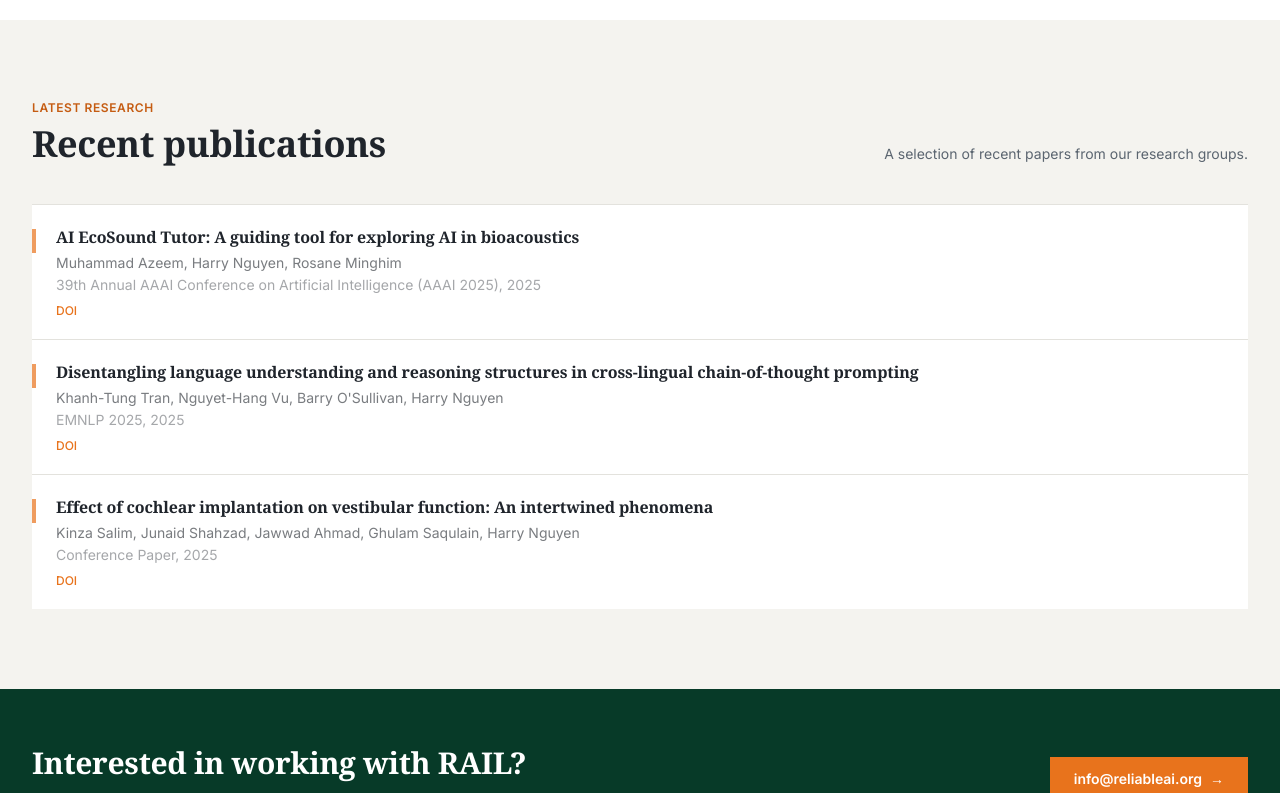
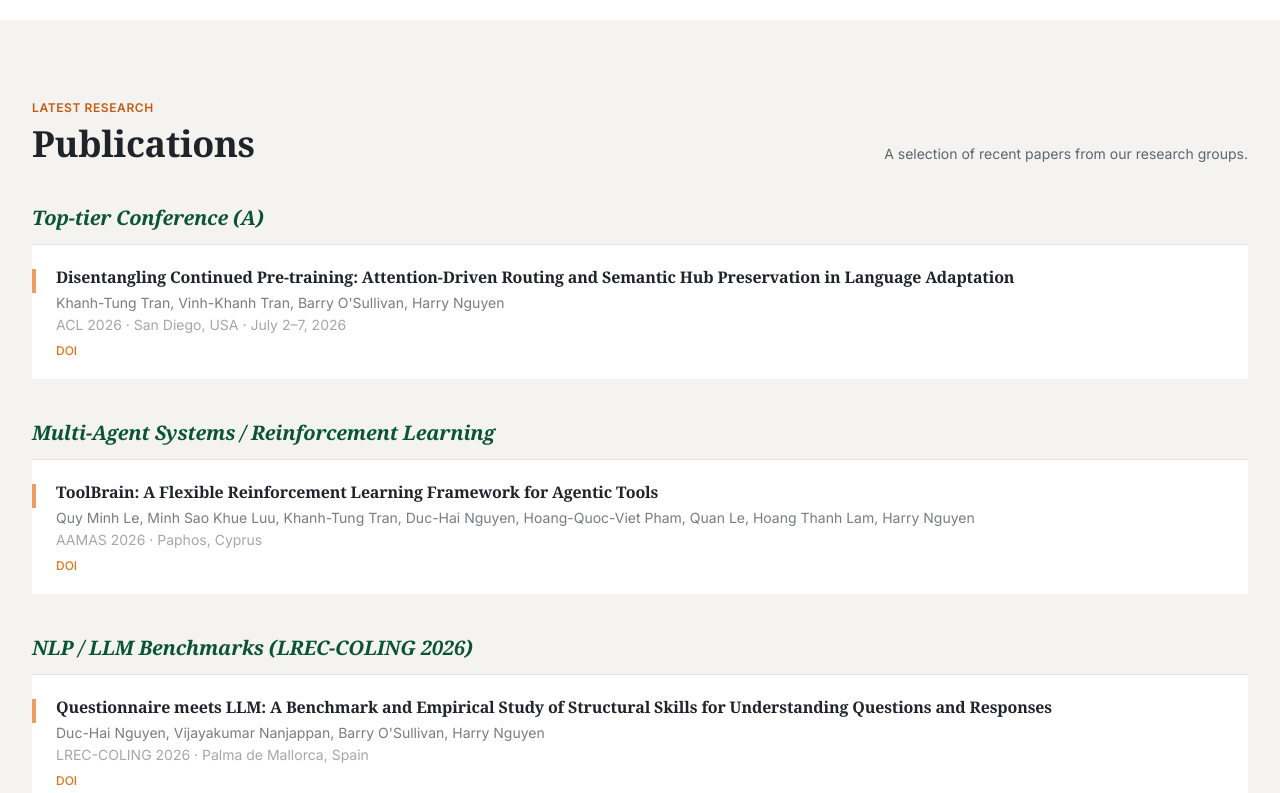
Before and after one commit to ReML-AI/RAIL-website, a Next.js app: page / in a window 1280 px wide. Shown: the part 5900-6693 px from the top of the page. Built offline with nearby package versions, Linux system fonts and the light colour scheme.

Commit message:
Replace publications with 2026 category-grouped list

```diff
--- a/src/app/(public)/page.tsx
+++ b/src/app/(public)/page.tsx
@@ -93,9 +93,15 @@ const quickLinks: {
 
 export default function HomePage() {
   const researchAreas = [...allResearchAreas].sort((a, b) => a.order - b.order);
-  const publications = [...allPublications]
-    .sort((a, b) => b.year - a.year)
-    .slice(0, 4);
+  const publications = allPublications;
+  const publicationsByCategory = publications.reduce<
+    { category: string; items: typeof publications }[]
+  >((acc, pub) => {
+    const existing = acc.find((g) => g.category === pub.category);
+    if (existing) existing.items.push(pub);
+    else acc.push({ category: pub.category, items: [pub] });
+    return acc;
+  }, []);
   const projects = allProjects;
   const featuredProject = projects[0];
 
@@ -332,7 +338,7 @@ export default function HomePage() {
                     Latest research
                   </p>
                   <h2 className="mt-2 font-serif text-3xl font-semibold text-dark md:text-4xl">
-                    Recent publications
+                    Publications
                   </h2>
                 </div>
                 <p className="max-w-md text-sm text-muted">
@@ -342,9 +348,18 @@ export default function HomePage() {
             </ScrollReveal>
 
             <ScrollReveal delay={100}>
-              <div className="border-t border-border bg-white">
-                {publications.map((pub) => (
-                  <PublicationEntry key={pub.id} publication={pub} />
+              <div className="flex flex-col gap-10">
+                {publicationsByCategory.map((group) => (
+                  <div key={group.category}>
+                    <h3 className="mb-3 font-serif text-lg font-semibold italic text-primary-green-dark md:text-xl">
+                      {group.category}
+                    </h3>
+                    <div className="border-t border-border bg-white">
+                      {group.items.map((pub) => (
+                        <PublicationEntry key={pub.id} publication={pub} />
+                      ))}
+                    </div>
+                  </div>
                 ))}
               </div>
             </ScrollReveal>
--- a/src/components/public/PublicationEntry.tsx
+++ b/src/components/public/PublicationEntry.tsx
@@ -14,7 +14,7 @@ export default function PublicationEntry({ publication }: { publication: Publica
         <span className="pointer-events-none absolute left-4 top-6 h-6 w-1 bg-primary-orange/70 transition-all duration-300 group-hover:h-[calc(100%-2rem)] group-hover:bg-primary-orange" aria-hidden="true" />
         <h3 className="font-semibold text-dark group-hover:text-primary-green transition-colors duration-300">{publication.title}</h3>
         <p className="mt-1 text-sm text-dark/60">{publication.authors}</p>
-        <p className="mt-0.5 text-sm text-dark/40">{publication.venue}, {publication.year}</p>
+        <p className="mt-0.5 text-sm text-dark/40">{publication.venue}</p>
         <div className="mt-2 flex flex-wrap gap-3">
           {publication.doi_url && (
             <a href={publication.doi_url} target="_blank" rel="noopener noreferrer" className="text-xs font-medium text-primary-orange hover:underline">DOI</a>
--- a/src/data/publications.ts
+++ b/src/data/publications.ts
@@ -1,48 +1,84 @@
 import type { Publication } from "@/lib/types";
 
-// To add a publication, prepend a new entry. Most recent first.
-// `created_at` is an ISO date used only for stable keys/sort tiebreaks.
+// Publications grouped by `category`. Categories render in the order they first appear.
 export const publications: Publication[] = [
   {
-    id: "aaai-2025-ecosound-tutor",
-    title: "AI EcoSound Tutor: A guiding tool for exploring AI in bioacoustics",
-    authors: "Muhammad Azeem, Harry Nguyen, Rosane Minghim",
-    year: 2025,
-    venue: "39th Annual AAAI Conference on Artificial Intelligence (AAAI 2025)",
-    doi_url: "https://hdl.handle.net/10468/18354",
+    id: "acl-2026-disentangling-continued-pretraining",
+    category: "Top-tier Conference (A)",
+    title:
+      "Disentangling Continued Pre-training: Attention-Driven Routing and Semantic Hub Preservation in Language Adaptation",
+    authors: "Khanh-Tung Tran, Vinh-Khanh Tran, Barry O'Sullivan, Harry Nguyen",
+    year: 2026,
+    venue: "ACL 2026 · San Diego, USA · July 2–7, 2026",
+    location: "San Diego, USA",
+    doi_url: "https://aclweb.org/",
     pdf_url: null,
     bibtex: null,
-    abstract:
-      "The tool addresses barriers to AI adoption in bioacoustics by offering a code-free, interactive platform. Users can construct and explore a complete AI pipeline for audio data analysis starting from raw recordings. Capabilities include feature extraction (MFCC, OpenL3), dimensionality reduction (PCA, t-SNE, UMAP), clustering (K-Means, GMM, HDBSCAN), interactive 2D visualization, and machine learning model training.",
-    created_at: "2025-01-01T00:00:00.000Z",
+    abstract: null,
+    created_at: "2026-07-02T00:00:00.000Z",
   },
   {
-    id: "emnlp-2025-cross-lingual-cot",
+    id: "aamas-2026-toolbrain",
+    category: "Multi-Agent Systems / Reinforcement Learning",
     title:
-      "Disentangling language understanding and reasoning structures in cross-lingual chain-of-thought prompting",
-    authors: "Khanh-Tung Tran, Nguyet-Hang Vu, Barry O'Sullivan, Harry Nguyen",
-    year: 2025,
-    venue: "EMNLP 2025",
-    doi_url: "https://doi.org/10.18653/v1/2025.findings-emnlp.652",
+      "ToolBrain: A Flexible Reinforcement Learning Framework for Agentic Tools",
+    authors:
+      "Quy Minh Le, Minh Sao Khue Luu, Khanh-Tung Tran, Duc-Hai Nguyen, Hoang-Quoc-Viet Pham, Quan Le, Hoang Thanh Lam, Harry Nguyen",
+    year: 2026,
+    venue: "AAMAS 2026 · Paphos, Cyprus",
+    location: "Paphos, Cyprus",
+    doi_url: "https://aamas2026.org",
     pdf_url: null,
     bibtex: null,
-    abstract:
-      "This work investigates whether cross-lingual chain-of-thought prompting benefits LLMs through reasoning structures intrinsic to each language, or are simply a consequence of improved comprehension through cross-linguistic exposure. Using neuron intervention techniques, the authors found performance gaps of up to 27.4% across languages, revealing that these neurons are essential for reasoning in their respective languages but have minimal effect on reasoning in other languages.",
-    created_at: "2025-01-01T00:00:00.000Z",
+    abstract: null,
+    created_at: "2026-01-01T00:00:00.000Z",
   },
   {
-    id: "cochlear-vestibular-2025",
+    id: "lrec-coling-2026-questionnaire-llm",
+    category: "NLP / LLM Benchmarks (LREC-COLING 2026)",
     title:
-      "Effect of cochlear implantation on vestibular function: An intertwined phenomena",
+      "Questionnaire meets LLM: A Benchmark and Empirical Study of Structural Skills for Understanding Questions and Responses",
     authors:
-      "Kinza Salim, Junaid Shahzad, Jawwad Ahmad, Ghulam Saqulain, Harry Nguyen",
-    year: 2025,
-    venue: "Conference Paper",
-    doi_url: "https://hdl.handle.net/10468/18356",
+      "Duc-Hai Nguyen, Vijayakumar Nanjappan, Barry O'Sullivan, Harry Nguyen",
+    year: 2026,
+    venue: "LREC-COLING 2026 · Palma de Mallorca, Spain",
+    location: "Palma de Mallorca, Spain",
+    doi_url: "https://lrec-coling-2026.org",
     pdf_url: null,
     bibtex: null,
-    abstract:
-      "The study investigates vestibular dysfunction following cochlear implantation using caloric testing across 70 patients. Findings revealed an 8.57% incidence of disturbed vestibular function post-implantation. The authors recommend careful surgical technique and suggest generative AI applications for rehabilitation procedures.",
-    created_at: "2025-01-01T00:00:00.000Z",
+    abstract: null,
+    created_at: "2026-01-01T00:00:00.000Z",
+  },
+  {
+    id: "lrec-coling-2026-irish-blimp",
+    category: "NLP / LLM Benchmarks (LREC-COLING 2026)",
+    title:
+      "Irish-BLiMP: A Linguistic Benchmark for Evaluating Human and Language Model Performance in a Low-Resource Setting",
+    authors:
+      "Josh McGiff, Khanh-Tung Tran, William Mulcahy, Dáibhidh Ó Luinín, Jake Dalzell, Róisín Ní Bhroin, Adam Burke, Barry O'Sullivan, Harry Nguyen, Nikola S. Nikolov",
+    year: 2026,
+    venue: "LREC-COLING 2026 · Palma de Mallorca, Spain",
+    location: "Palma de Mallorca, Spain",
+    doi_url: "https://lrec-coling-2026.org",
+    pdf_url: null,
+    bibtex: null,
+    abstract: null,
+    created_at: "2026-01-01T00:00:00.000Z",
+  },
+  {
+    id: "lrec-coling-2026-vivid",
+    category: "NLP / LLM Benchmarks (LREC-COLING 2026)",
+    title:
+      "VIVID: A Culturally Grounded Benchmark Exposing the Figurative Language Gap in Vietnamese NLP",
+    authors:
+      "Tu Tran Do, Nhat Ngoc Nguyen, Tung Khanh Tran, Harry Nguyen, Tu Minh Phuong, Long Hoang Dang",
+    year: 2026,
+    venue: "LREC-COLING 2026 · Palma de Mallorca, Spain",
+    location: "Palma de Mallorca, Spain",
+    doi_url: "https://lrec-coling-2026.org",
+    pdf_url: null,
+    bibtex: null,
+    abstract: null,
+    created_at: "2026-01-01T00:00:00.000Z",
   },
 ];
--- a/src/lib/types.ts
+++ b/src/lib/types.ts
@@ -20,10 +20,12 @@ export type Project = {
 
 export type Publication = {
   id: string;
+  category: string;
   title: string;
   authors: string;
   year: number;
   venue: string;
+  location: string | null;
   doi_url: string | null;
   pdf_url: string | null;
   bibtex: string | null;
```
